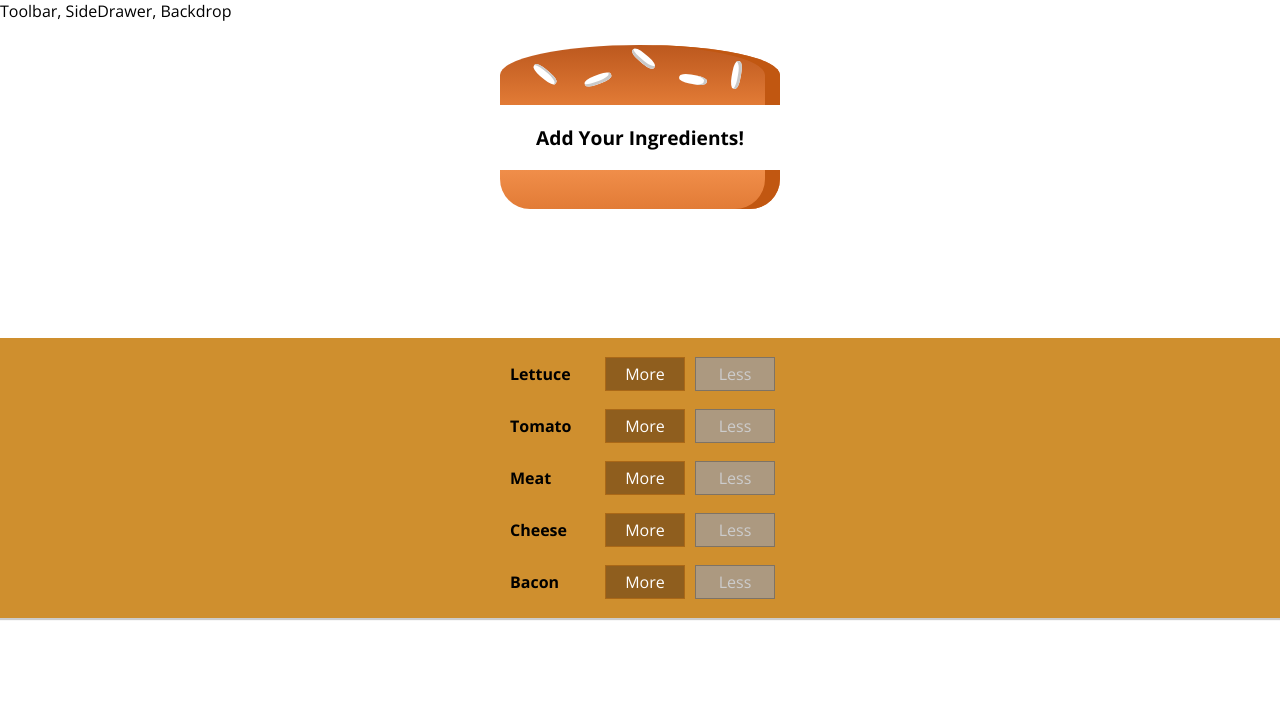
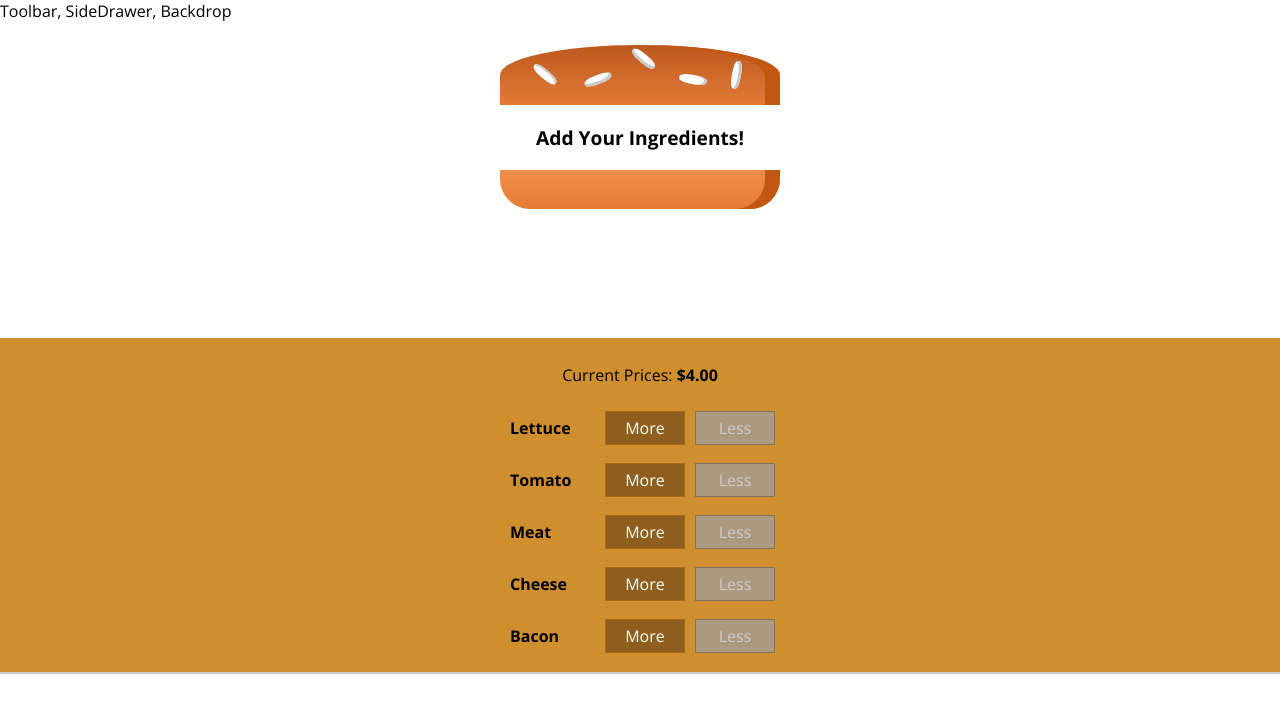
Before and after one commit to nickitza/burger_builder, a React (Create React App) app: page / in a window 1280 px wide. Shown: the top 712 px of the page. Built offline with nearby package versions, Linux system fonts and the light colour scheme.

Commit message:
display price

```diff
--- a/src/components/Burger/BuildControls/BuildControls.js
+++ b/src/components/Burger/BuildControls/BuildControls.js
@@ -12,6 +12,7 @@
 
 const buildControls = (props) => (
   <div className={classes.BuildControls}>
+    <p>Current Prices: <strong>${props.price.toFixed(2)}</strong></p>
     {controls.map((control) => {
       return <BuildControl
               key={control.label}
--- a/src/containers/BurgerBuilder/BurgerBuilder.js
+++ b/src/containers/BurgerBuilder/BurgerBuilder.js
@@ -4,11 +4,11 @@
 import BuildControls from '../../components/Burger/BuildControls/BuildControls'
 
 const INGREDIENT_PRICES = {
-  salad: 0.2,
   cheese: 0.5,
-  meat: 1.3,
+  meat: 2.0,
   bacon: 1.0,
-  tomato: .2
+  tomato: .2,
+  lettuce: .2
 }
 
 class BurgerBuilder extends React.Component{
@@ -66,6 +66,7 @@
           addIngredient={this.addIngredientHandler}
           removeIngredient={this.removeIngredientHandler}
           disabled = {disabledInfo}
+          price = {this.state.totalPrice}
           />
       </Aux>
     )
```
